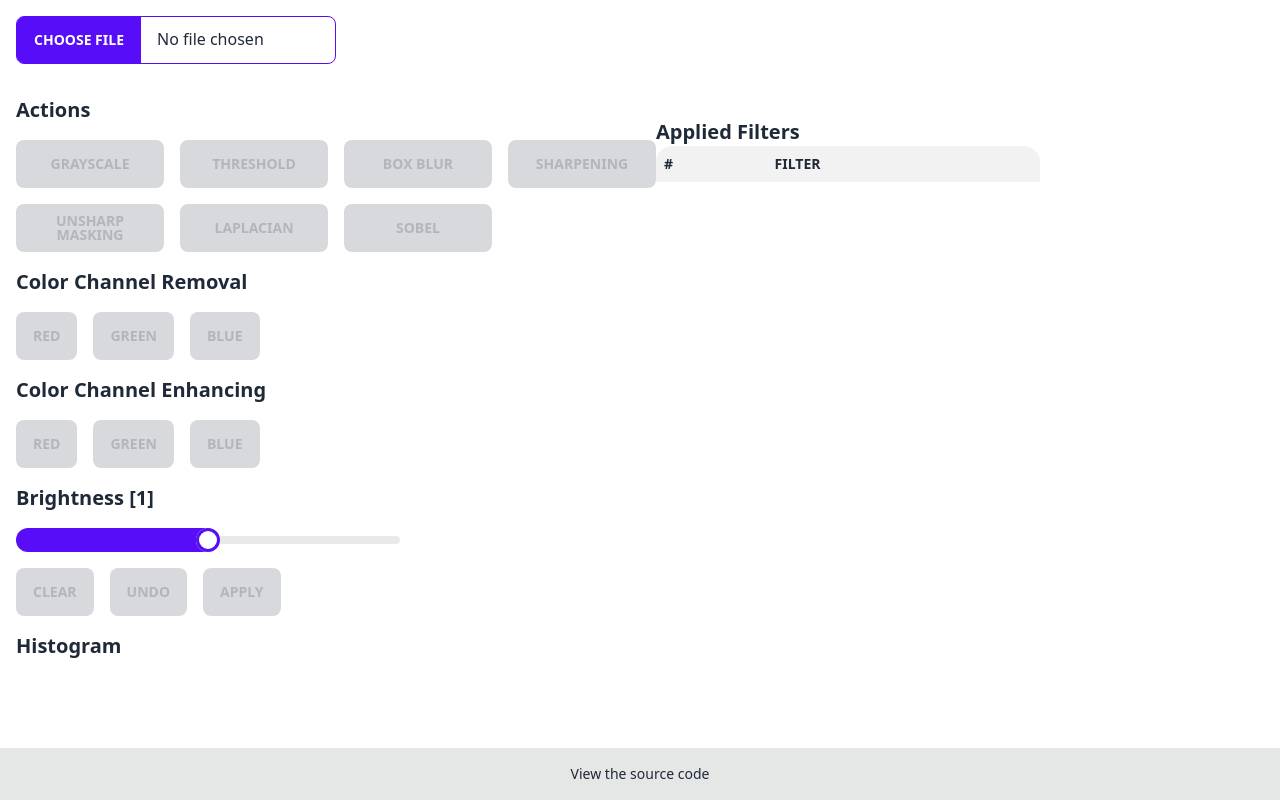
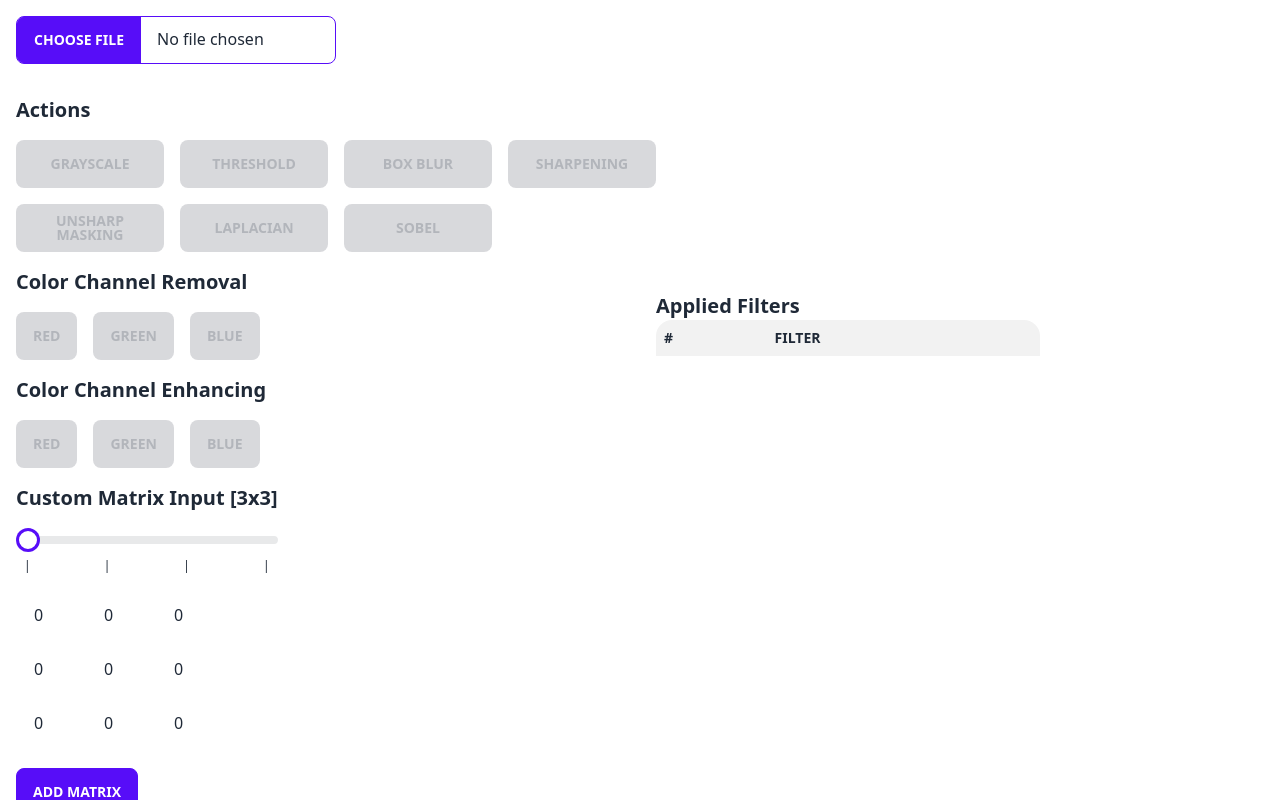
Before and after one commit to aikenahac/imageproc, a React (Vite) app: page / in a window 1280 px wide. Shown: the top 800 px of the page. Built offline with nearby package versions, Linux system fonts and the light colour scheme.

Commit message:
Custom matrix implementation

```diff
--- a/src/App.tsx
+++ b/src/App.tsx
@@ -13,6 +13,12 @@ function App() {
   const canvasRef = useRef<HTMLCanvasElement>(null);
 
   const [brightness, setBrightness] = useState(1);
+  const [matrixSize, setMatrixSize] = useState(3);
+  const [matrix, setMatrix] = useState([
+    [0, 0, 0],
+    [0, 0, 0],
+    [0, 0, 0],
+  ]);
 
   const [stack, setStack] = useState<string[]>([]);
 
@@ -32,6 +38,16 @@ function App() {
 
   const onBrightnessChange = (event: any) => {
     setBrightness(event.target.value);
+  };
+
+  const onMatrixSizeChange = (event: any) => {
+    const size = parseInt(event.target.value);
+    let tmp = [...matrix];
+
+    tmp = Array(size).fill(Array(size).fill(0));
+
+    setMatrix(tmp);
+    setMatrixSize(event.target.value);
   };
 
   const addFilter = (filter: string) => {
@@ -80,6 +96,7 @@ function App() {
         width: image.naturalWidth,
         brightness: brightness,
         stack: stack,
+        matrix: matrix,
       };
 
       worker.postMessage(d);
@@ -112,6 +129,40 @@ function App() {
     setStack([...tmp]);
     setBrightness(1);
     apply();
+  };
+
+  const generateColumns = (n: number, row: number) => {
+    const cols = [];
+
+    for (let c = 0; c < n; c++) {
+      cols.push(
+        <td key={`r${row}c${c}`}>
+          <input
+            type="number"
+            placeholder="0"
+            value={matrix[row][c]}
+            onChange={(e) => {
+              const tmp = [...matrix];
+              tmp[row][c] = parseInt(e.target.value);
+              setMatrix(tmp);
+            }}
+            className="input w-16 mr-1 mb-1"
+          />
+        </td>,
+      );
+    }
+
+    return cols;
+  };
+
+  const renderMatrix = (n: number) => {
+    const rows = [];
+
+    for (let r = 0; r < n; r++) {
+      rows.push(<tr key={`r${r}`}>{generateColumns(n, r)}</tr>);
+    }
+
+    return rows;
   };
 
   return (
@@ -216,6 +267,37 @@ function App() {
                 Blue
               </button>
             </div>
+            <div className="flex flex-col space-y-4">
+              <p className="font-bold text-xl">
+                Custom Matrix Input [{matrixSize}x{matrixSize}]
+              </p>
+              <div>
+                <input
+                  type="range"
+                  min={3}
+                  max={9}
+                  step={2}
+                  value={matrixSize}
+                  onChange={onMatrixSizeChange}
+                  className="range range-primary"
+                />
+                <div className="w-full flex justify-between text-xs px-2">
+                  <span>|</span>
+                  <span>|</span>
+                  <span>|</span>
+                  <span>|</span>
+                </div>
+              </div>
+            </div>
+            <table className="table-auto">
+              <tbody>{renderMatrix(matrixSize)}</tbody>
+            </table>
+            <button
+              className="btn btn-primary"
+              onClick={() => addFilter('matrix')}
+            >
+              Add Matrix
+            </button>
             <p className="font-bold text-xl">Brightness [{brightness}]</p>
             <input
               type="range"
@@ -262,6 +344,9 @@ function App() {
                         break;
                       case 'box-blur':
                         filter = 'Box blur';
+                        break;
+                      case 'matrix':
+                        filter = `Custom ${matrixSize}x${matrixSize} matrix`;
                         break;
                       default:
                         const initial = el.charAt(0).toUpperCase();
--- a/src/utils/functions/apply.ts
+++ b/src/utils/functions/apply.ts
@@ -13,6 +13,7 @@ export function applyFilters(
   width: number,
   stack: string[],
   brightness: number,
+  matrix: number[][],
 ) {
   if (!data) return;
 
@@ -87,6 +88,10 @@ export function applyFilters(
           blue: e.split('-')[0] === 'blue' ? true : false,
         });
         break;
+      case 'matrix':
+        const m = applyMatrix(data, width, matrix);
+        convertToOriginal(m, data);
+        break;
     }
   });
 
--- a/src/utils/types.ts
+++ b/src/utils/types.ts
@@ -3,6 +3,7 @@ export interface WorkerData {
   brightness: number;
   data: Uint8ClampedArray | undefined;
   stack: string[];
+  matrix: number[][];
 }
 
 export interface Colours {
--- a/src/utils/worker.ts
+++ b/src/utils/worker.ts
@@ -2,12 +2,13 @@ import { applyFilters } from './functions/apply';
 import { WorkerData } from './types';
 
 self.onmessage = (e: MessageEvent<WorkerData>) => {
-  let width = e.data.width;
-  let brightness = e.data.brightness;
-  let data = e.data.data;
-  let stack = e.data.stack;
+  const width = e.data.width;
+  const brightness = e.data.brightness;
+  const data = e.data.data;
+  const stack = e.data.stack;
+  const matrix = e.data.matrix;
 
-  applyFilters(data, width, stack, brightness);
+  applyFilters(data, width, stack, brightness, matrix);
 
   self.postMessage(data);
 };
```
